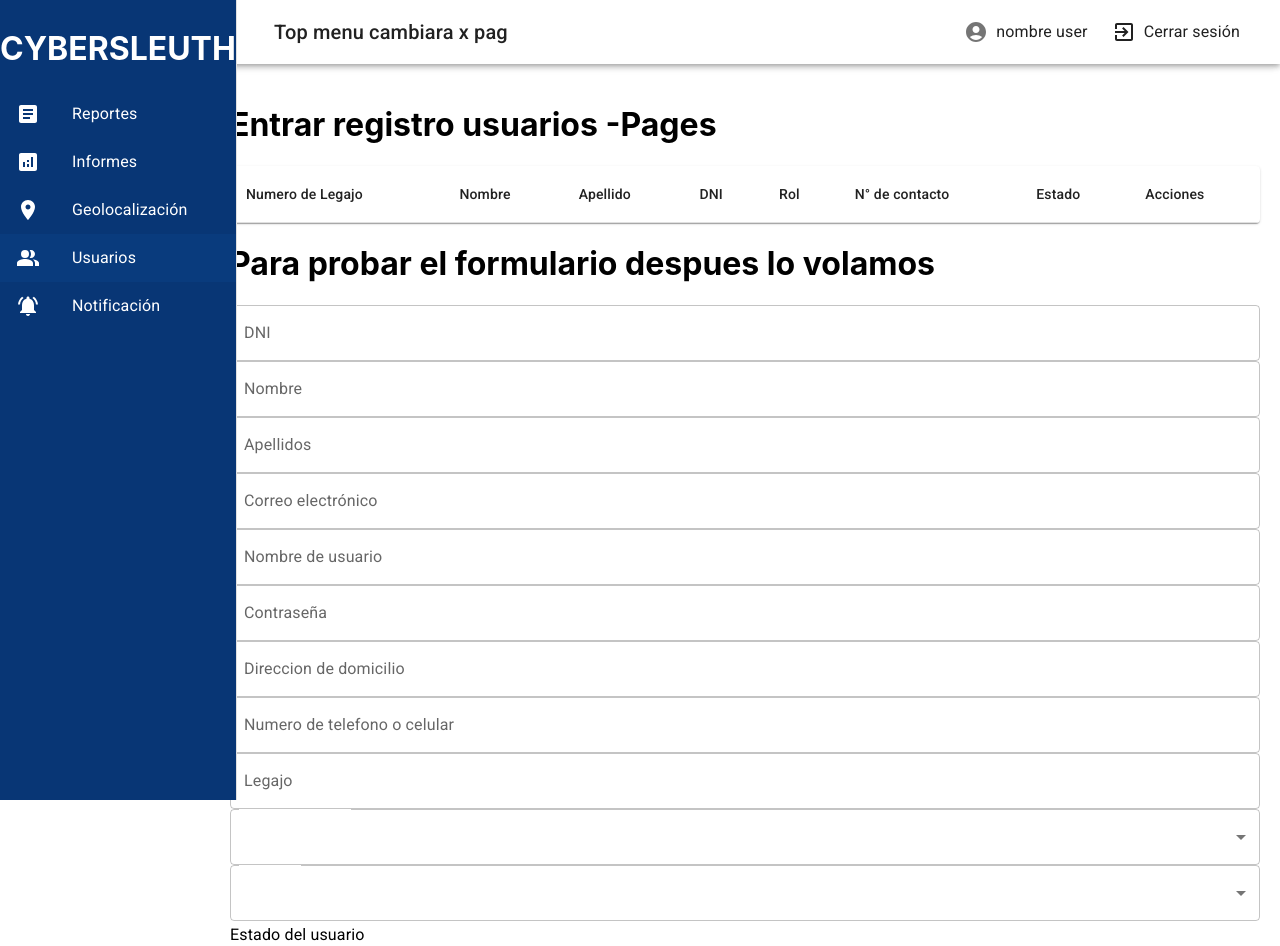
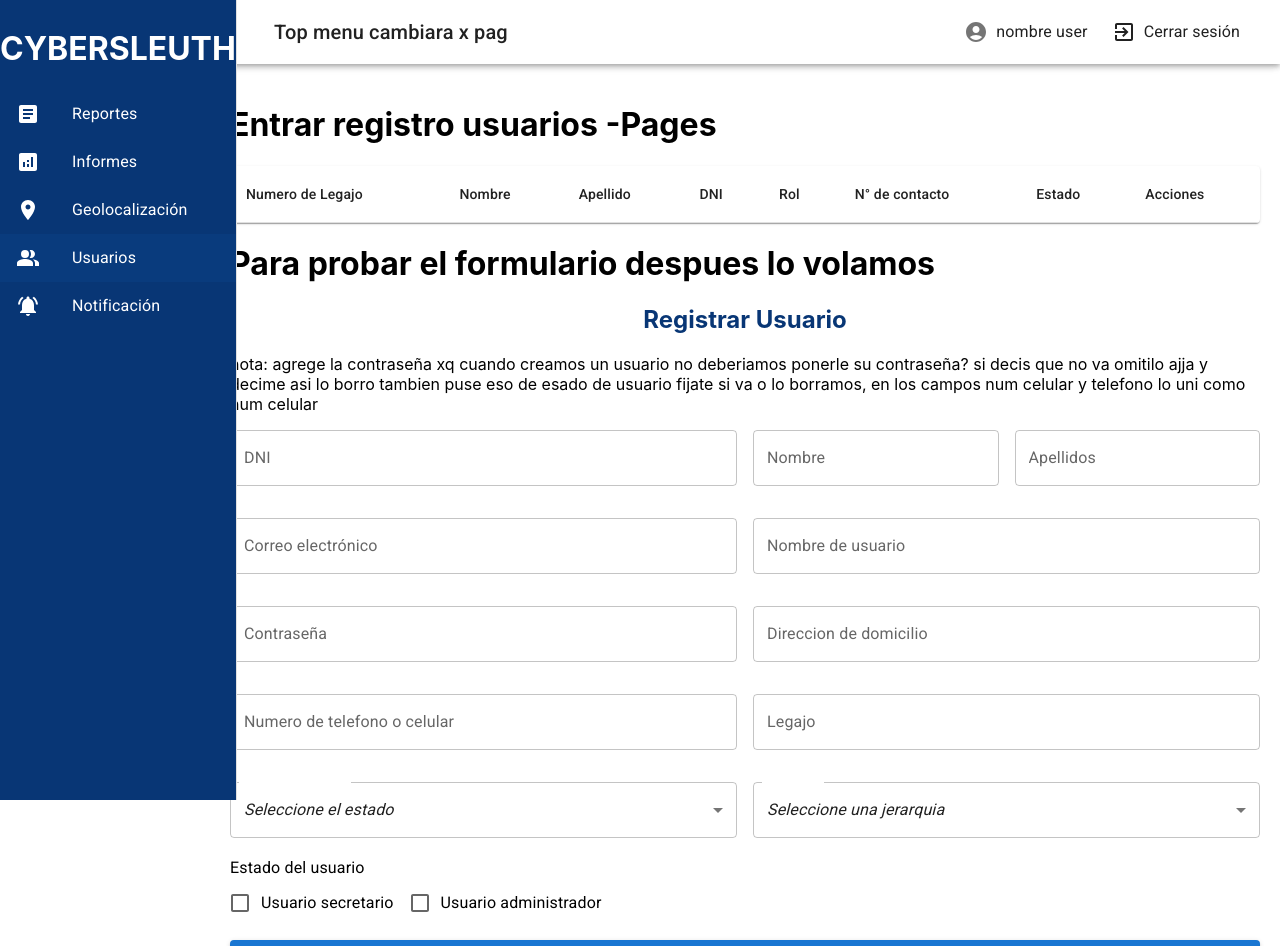
Before and after one commit to ValleGalan/front_inso2, a React (Create React App) app: page /usuario in a window 1280 px wide. Shown: the top 946 px of the page. Built offline with nearby package versions, Linux system fonts and the light colour scheme.

Commit message:
estilos del editadd usuario

```diff
--- a/src/components/Reportes/AddEditReport/AddEditReport.js
+++ b/src/components/Reportes/AddEditReport/AddEditReport.js
@@ -27,7 +27,7 @@ export function AddEditProductForm(props) {
 
     return (
     <form className="add-edit-reporte-form" onSubmit={formik.handleSubmit}>
-      <h1> Registrar Reporte</h1>
+      <h2 className="texto-azul"> Registrar Reporte</h2>
     <Grid container spacing={2}>
 
         <Grid item xs={12}>
--- a/src/components/Usuarios/AddEditUserForm/AddEditUserForm.css
+++ b/src/components/Usuarios/AddEditUserForm/AddEditUserForm.css
@@ -0,0 +1,5 @@
+.form-row {
+    display: grid;
+    grid-template-columns: repeat(2, 1fr); /* Dos columnas con el mismo ancho */
+    gap: 16px; /* Espaciado entre los elementos */
+  }
--- a/src/components/Usuarios/AddEditUserForm/AddEditUserForm.js
+++ b/src/components/Usuarios/AddEditUserForm/AddEditUserForm.js
@@ -37,7 +37,14 @@ const [estadoFormat, setEstadoFormat] = useState([]);
 });
 
     return (
-    <form className="add-edit-user-form" onSubmit={formik.handleSubmit}>
+    <form   onSubmit={formik.handleSubmit} >
+        <h2 className="texto-azul"> Registrar Usuario</h2>
+        <p>nota: agrege la contraseña xq cuando creamos un usuario no deberiamos
+            ponerle su contraseña? si decis que no va omitilo ajja y decime asi lo borro
+            tambien puse eso de esado de usuario fijate si va o lo borramos,
+            en los campos num celular y telefono lo uni como num celular
+        </p>
+        <div className="form-row">
         <TextField
             fullWidth
             variant="outlined"
@@ -46,7 +53,10 @@ const [estadoFormat, setEstadoFormat] = useState([]);
             name="dni"
             value={formik.values.dni}
             onChange={formik.handleChange}
+            style={{ marginBottom: "16px" }}
         />
+
+        <div className="form-row">
         <TextField
         name="nombre"
         label="Nombre"
@@ -55,7 +65,9 @@ const [estadoFormat, setEstadoFormat] = useState([]);
         onChange={formik.handleChange}
         error={formik.touched.nombre && Boolean(formik.errors.nombre)}
         helperText={formik.touched.nombre && formik.errors.nombre}
+        style={{ marginBottom: "16px" }}
         />
+
         <TextField
         name="apellido"
         label="Apellidos"
@@ -64,7 +76,10 @@ const [estadoFormat, setEstadoFormat] = useState([]);
         onChange={formik.handleChange}
         error={formik.touched.apellido && Boolean(formik.errors.apellido)}
         helperText={formik.touched.apellido && formik.errors.apellido}
+        style={{ marginBottom: "16px" }}
         />
+        </div>
+
         <TextField
         name="email"
         label="Correo electrónico"
@@ -73,7 +88,9 @@ const [estadoFormat, setEstadoFormat] = useState([]);
         onChange={formik.handleChange}
         error={formik.touched.email && Boolean(formik.errors.email)}
         helperText={formik.touched.email && formik.errors.email}
+        style={{ marginBottom: "16px" }}
         />
+
         <TextField
         name="username"
         label="Nombre de usuario"
@@ -82,7 +99,9 @@ const [estadoFormat, setEstadoFormat] = useState([]);
         onChange={formik.handleChange}
         error={formik.touched.username && Boolean(formik.errors.username)}
         helperText={formik.touched.username && formik.errors.username}
+        style={{ marginBottom: "16px" }}
         />
+
         <TextField
         name="password"
         label="Contraseña"
@@ -92,7 +111,9 @@ const [estadoFormat, setEstadoFormat] = useState([]);
         onChange={formik.handleChange}
         error={formik.touched.password && Boolean(formik.errors.password)}
         helperText={formik.touched.password && formik.errors.password}
+        style={{ marginBottom: "16px" }}
         />
+
         <TextField
             fullWidth
             variant="outlined"
@@ -100,7 +121,9 @@ const [estadoFormat, setEstadoFormat] = useState([]);
             name="domicilio"
             value={formik.values.domicilio}
             onChange={formik.handleChange}
+            style={{ marginBottom: "16px" }}
         />
+
         <TextField
             fullWidth
             variant="outlined"
@@ -109,7 +132,9 @@ const [estadoFormat, setEstadoFormat] = useState([]);
             name="num_celular"
             value={formik.values.num_celular}
             onChange={formik.handleChange}
+            style={{ marginBottom: "16px" }}
         />
+
         <TextField
             fullWidth
             variant="outlined"
@@ -118,8 +143,9 @@ const [estadoFormat, setEstadoFormat] = useState([]);
             name="legajo"
             value={formik.values.legajo}
             onChange={formik.handleChange}
+            style={{ marginBottom: "16px" }}
         />
-        <Grid item xs={12}>
+
             <FormControl fullWidth variant="outlined">
             <Select
             label="Estado del usuario"
@@ -139,9 +165,7 @@ const [estadoFormat, setEstadoFormat] = useState([]);
             ))}
             </Select>
             </FormControl>
-        </Grid>
 
-        <Grid item xs={12}>
             <FormControl fullWidth variant="outlined">
             <Select
             label="Jerarquia"
@@ -161,12 +185,11 @@ const [estadoFormat, setEstadoFormat] = useState([]);
             ))}
             </Select>
             </FormControl>
-        </Grid>
 
 
 
 
-        <FormControl component="fieldset" fullWidth>
+        <FormControl component="fieldset" fullWidth style={{ marginBottom: "16px" }}>
         <Typography variant="subtitle1">Estado del usuario</Typography>
         <FormGroup row>
             <FormControlLabel
@@ -177,7 +200,7 @@ const [estadoFormat, setEstadoFormat] = useState([]);
                 onChange={formik.handleChange}
                 />
             }
-            label="Usuario activo"
+            label="Usuario secretario"
             />
             <FormControlLabel
             control={
@@ -192,6 +215,7 @@ const [estadoFormat, setEstadoFormat] = useState([]);
         </FormGroup>
       </FormControl>
 
+      </div>
       <Button
         type="submit"
         variant="contained"
@@ -211,6 +235,11 @@ function initialValues(data) {
     nombre: data?.nombre || "",
     apellido: data?.apellido || "",
     password: "",
+    domicilio: data?.domicilio || "",
+    num_celular: data?.num_celular || "",
+    legajo: data?.legajo || "",
+    estado: data?.estado || "",
+    jerarquia: data?.jerarquia || "",
     is_active: data?.is_active || false,
     is_staff: data?.is_staff || false,
     };
--- a/src/index.css
+++ b/src/index.css
@@ -21,3 +21,8 @@ code {
   --color-texto-primary:#ffffff; /*color del texto*/
   --color-icons:#f4f6f9;
 }
+
+.texto-azul{
+  color: var(--color-primary);
+  text-align: center;
+}
```
